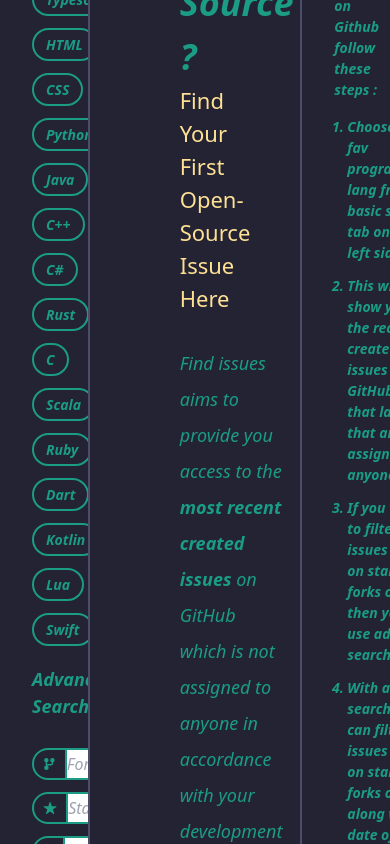
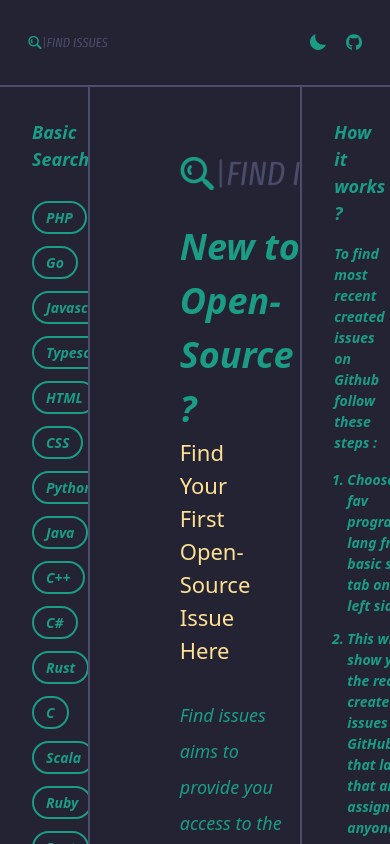
Before and after one commit to anand346/findissues, a Next.js app: page / in a window 390 px wide. Built offline with nearby package versions, Linux system fonts and the light colour scheme.

Commit message:
overflow fixed for diff heights

```diff
--- a/components/Home.js
+++ b/components/LandingMain.js
@@ -1,16 +1,17 @@
 import React from "react";
 import Image from "next/image";
 import Link from "next/link";
+import styles from "@/styles/LandingMain.module.css";
 
-export default function Home(){
+export default function LandingMain(){
 
     return (
         <>
-            <div className = "w-[54%] h-full flex flex-col items-start justify-start ">
+            <div className = {`${styles.landing_main} overflow-auto w-[54%] landing_main h-full flex flex-col items-start justify-start`}>
                 <Image unoptimized={true} className = "w-[200px] mt-[70px] ml-[90px] mb-[30px] " src = "/images/logo.png" width = {100} height = {100} alt = "findissues logo" />
                 <h1 className = "ml-[90px] italic font-semibold text-[36px] text-main_primary">New to Open-Source ?</h1>
                 <p className = "ml-[90px] text-main_yellow text-[22px] mb-[30px] mr-[90px] ">Find Your First Open-Source Issue Here</p>
-                <p className = "text-[18px] ml-[90px] text-main_primary italic leading-loose mr-[90px]">Find issues aims to provide you access to the <b>most recent created issues</b> on GitHub which is not assigned to anyone in accordance with your development language with it's advance search technique .</p>
+                <p className = "text-[18px] ml-[90px] text-main_primary italic leading-loose mr-[90px] mb-[50px]">Find issues aims to provide you access to the <b>most recent created issues</b> on GitHub which is not assigned to anyone in accordance with your development language with it's advance search technique .</p>
                 <p className = "mt-auto ml-[90px] mb-[20px] text-main_primary italic font-semibold text-[18px]"><i className="fa fa-copyright" aria-hidden="true"></i> FindIssues 2023 | Developed With <i className="fa fa-heart" aria-hidden="true"></i> By <Link href = "https:github.com/anand346" className = "underline-offset-2 underline">Anand Raj</Link></p>
             </div>
         </>
--- a/components/LeftSidebar.js
+++ b/components/LeftSidebar.js
@@ -5,7 +5,7 @@ export default function LeftSidebar(){
 
     return (
         <>
-            <div className = "left_sidebar overflow-scroll h-max-screen sm:p-8 p-7 w-[23%] border-r-2 border-main_secondary p-8 h-full ">
+            <div className = {`${styles.left_sidebar} overflow-auto  left_sidebar  h-max-screen sm:p-8 p-7 w-[23%] border-r-2 border-main_secondary p-8 h-full `}>
                 <div className = "left_sidebar_content flex flex-col justify-start items-start">
                     <div className = "basic_search w-full flex flex-col items-start justify-start mb-5">
                         <p className = "basic_search_title w-full mb-4 text-main_primary font-semibold italic text-[18px]">Basic Search</p>
@@ -35,7 +35,7 @@ export default function LeftSidebar(){
                         <p className = "advance_search_title text-main_primary font-semibold italic text-[18px] mr-3">Advance Search</p>
                         <label className="relative inline-flex items-center cursor-pointer">
                             <input type="checkbox" value="" className="sr-only peer" />
-                            <div className="w-9 h-5 bg-transparent border border-main_primary border border-[2px] rounded-full peer peer-focus:ring-0 peer-checked:after:translate-x-full peer-checked:after:border-white after:content-[''] after:absolute after:top-0.5 after:left-[2px] after:bg-white after:border-gray-300 after:border after:rounded-full after:h-4 after:w-4 after:transition-all dark:border-gray-600 peer-checked:bg-main_primary"></div>
+                            <div className="w-9 h-5 bg-transparent border border-main_primary border border-[2px] rounded-full peer peer-focus:ring-0 peer-checked:after:translate-x-full peer-checked:after:border-white after:content-[''] after:absolute after:top-0.5 after:left-[2px] after:bg-main_secondary after:border-gray-300 after:border after:rounded-full after:h-4 after:w-4 after:transition-all dark:border-gray-600 peer-checked:bg-main_primary"></div>
                         </label>
                         </div>
 
--- a/components/MainLayout.js
+++ b/components/MainLayout.js
@@ -1,15 +1,16 @@
 import React from "react";
 import LeftSidebar from "./LeftSidebar";
-import Home from "./Home";
+import LandingMain from "./LandingMain";
 import RightSidebar from "./RightSidebar";
+import styles from "@/styles/MainLayout.module.css";
 
 export default function MainLayout(){
 
     return (
         <>
-            <div className = "layout_container w-full flex flex-grow items-start justify-between bg-main_secondary_high">
+            <div className = {`${styles.layout_container} overflow-auto layout_container w-full flex items-start justify-between bg-main_secondary_high h-full`}>
                 <LeftSidebar />
-                <Home />
+                <LandingMain />
                 <RightSidebar />
             </div>
         </>
--- a/components/Navbar.js
+++ b/components/Navbar.js
@@ -5,7 +5,7 @@ import Image from 'next/image';
 export default function Navbar(){
     return (
         <>
-            <div className = "navbar border-main_secondary border-b-2 w-full flex items-center sm:p-8 p-7 justify-between bg-main_secondary_high shadow-md ">
+            <div className = "navbar h-[90px] border-main_secondary border-b-2 w-full flex flex-grow items-center sm:p-8 p-7 justify-between bg-main_secondary_high shadow-md ">
                 <div className = "navbar_left logo">
                         <Image unoptimized={true} src = "/images/logo.png" alt="Muzical Logo" height={100} width={100} className = "w-[5rem] sm:w-[8rem] " />
                 </div>
--- a/components/RightSidebar.js
+++ b/components/RightSidebar.js
@@ -1,10 +1,11 @@
 import React from "react";
+import styles from "@/styles/RightSidebar.module.css";
 
 export default function RightSidebar(){
 
     return (
         <>
-            <div className = "right_sidebar sm:p-8 p-7 w-[23%] border-l-2 border-main_secondary p-8 h-full ">
+            <div className = {` ${styles.right_sidebar} overflow-auto right_sidebar sm:p-8 p-7 w-[23%] border-l-2 border-main_secondary p-8 h-full`}>
                 <div className = "right_sidebar_content flex flex-col justify-start items-start">
                     <p className = "right_sidebar_title text-main_primary font-semibold italic text-[18px] mb-4">How it works ?</p>
                     {/* <p className = "right_sidebar_title text-main_primary font-semibold italic text-[14px] mb-4">To find the most recent issues created on GitHub of your favourite programming lang. and which is not assigned to anyone till now.
--- a/pages/index.js
+++ b/pages/index.js
@@ -9,9 +9,9 @@ import MainLayout from '@/components/MainLayout';
 export default function Home() {
   return (
     <>
-      <div className = "main_container w-screen h-screen flex flex-grow flex-col justify-center items-center ">
-        <Navbar />
-        <MainLayout />
+      <div className = "main_container w-screen h-screen flex flex-col justify-center items-center ">
+          <Navbar />
+          <MainLayout />
       </div>
       {/* <p className = "font-bold text-main_primary">Hello world</p> */}
     </>
--- /dev/null
+++ b/styles/LandingMain.module.css
@@ -0,0 +1,4 @@
+
+.landing_main::-webkit-scrollbar{
+    width : 0px;
+}
--- a/styles/LeftSidebar.module.css
+++ b/styles/LeftSidebar.module.css
@@ -1,3 +1,7 @@
+
+.left_sidebar::-webkit-scrollbar{
+    width : 0px;
+}
 
 .basic_search_content .lang_name:nth-child(2n+1){
     margin-left : 0px;
--- /dev/null
+++ b/styles/MainLayout.module.css
@@ -0,0 +1,4 @@
+.layout_container{
+    min-height : calc(100vh - 90px);
+    /* 90px for navbar */
+}
--- /dev/null
+++ b/styles/RightSidebar.module.css
@@ -0,0 +1,3 @@
+.right_sidebar::-webkit-scrollbar{
+    width : 0px;
+}
```
